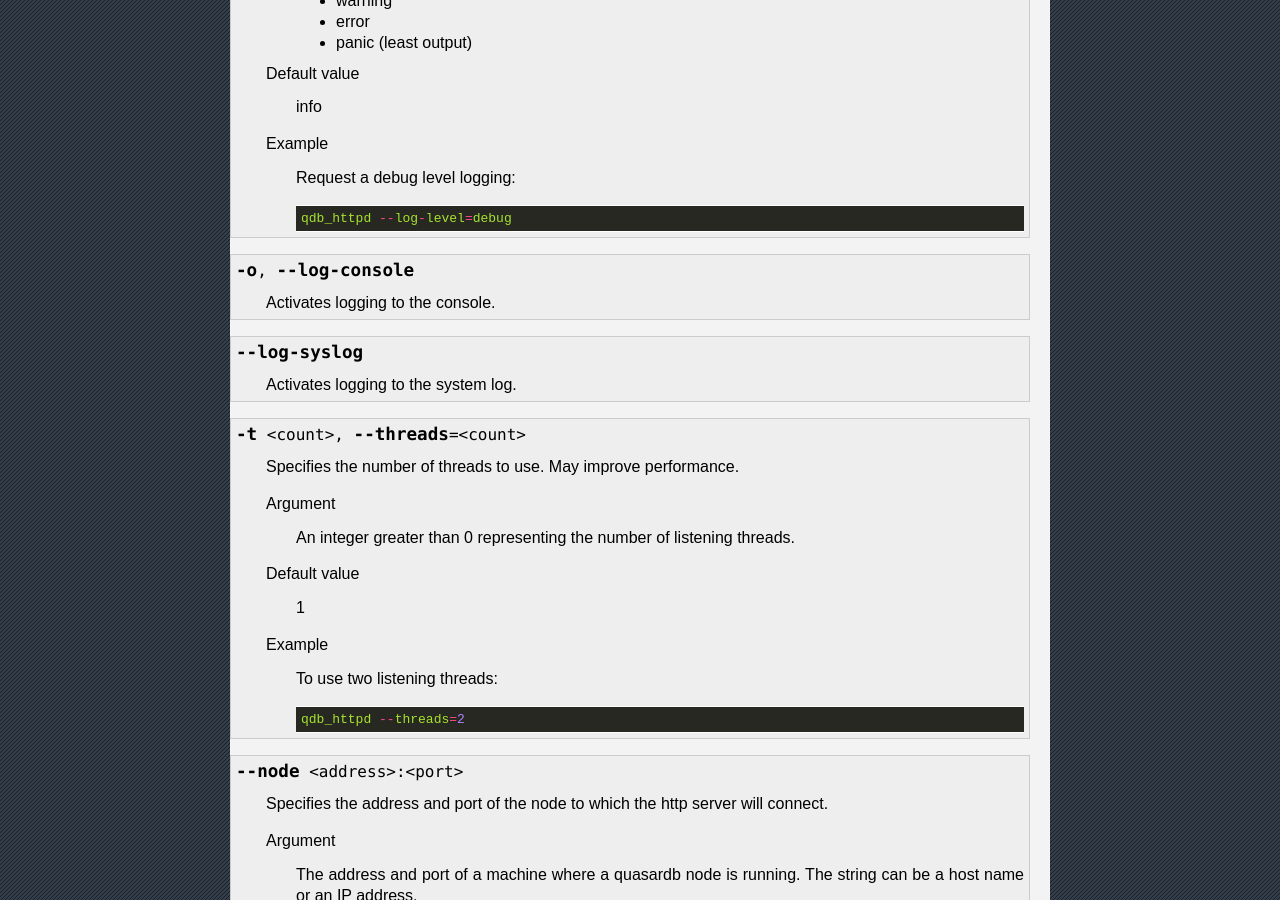
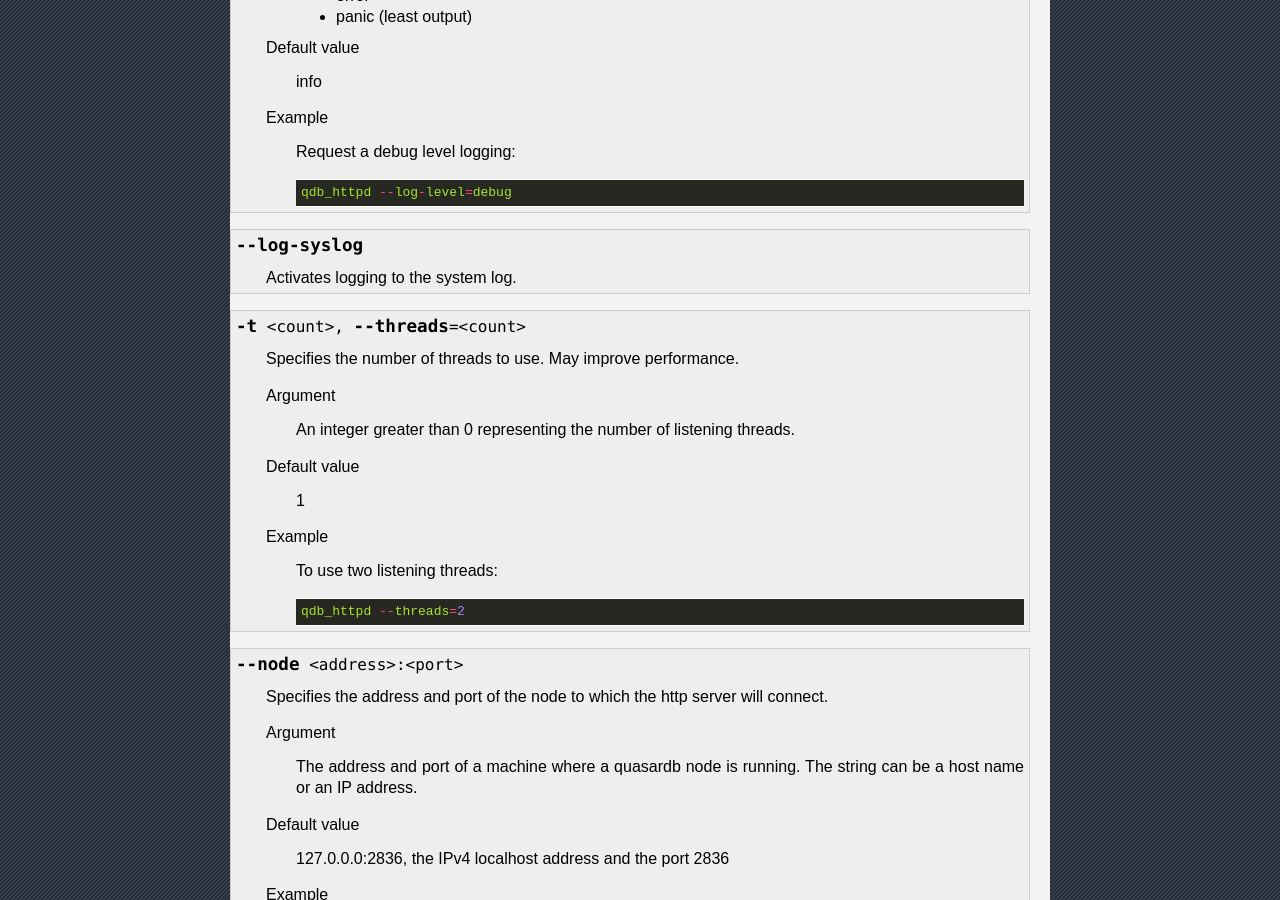
Before and after one commit to iltommi/qdb-documentation, a Sphinx documentation site: the page built from source/reference/qdb_httpd.rst, in a window 1280 px wide and 900 px high, scrolled down 8901 px. Built offline with Sphinx 7.4.7, drawn with Linux system fonts in a browser that asks for light colours; pages that are not in the unit, such as notebooks, are missing from menus; some of the changed text lies outside the part shown.

Commit message:
Remove -o and --log-to-console options from qdbd and qdb_httpd.

```diff
--- a/source/administration/operations.rst
+++ b/source/administration/operations.rst
@@ -28,7 +28,7 @@ On UNIX, a node can be gracefully stopped in sending the QUIT signal to the daem
 Log and Dump Files
 ------------------
 
-Log files are created only when a quasardb daemon has been run with the -o (log to console), -l (log to file), or --log-syslog (log to syslog) arguments. If logging is enabled, it is performed asynchronously based on the --log-flush-interval argument, which defaults to 3 seconds.
+Log files are created only when qdbd is run in non-daemonized mode, or is daemonized with the -l (log to file) or --log-syslog (log to syslog) arguments. If logging is enabled, it is performed asynchronously based on the --log-flush-interval argument, which defaults to 3 seconds.
 
 In a production environment, it is recommended to log to a file at least with an "information" log level. For more detailed information on quasardb logging options, see :doc:`../reference/qdbd`.
 
--- a/source/reference/qdb_httpd.rst
+++ b/source/reference/qdb_httpd.rst
@@ -36,7 +36,6 @@ Quick Reference
  :option:`--log-flush-interval`        change log flush             3
  :option:`-l`, `--log-file`            log on given file
  :option:`--log-level`                 change log level             info
- :option:`-o`, `--log-console`         log on console
  :option:`--log-syslog`                log on syslog
  :option:`-t`, `--threads`             number of threads to use     1
  :option:`--node`                      address:port of server       127.0.0.1:2836
@@ -366,11 +365,6 @@ Parameters can be supplied in any order and are prefixed with ``--``. The argume
         Request a debug level logging: ::
 
             qdb_httpd --log-level=debug
-
-
-.. option:: -o, --log-console
-
-    Activates logging to the console.
 
 
 .. option:: --log-syslog
--- a/source/reference/qdbd.rst
+++ b/source/reference/qdbd.rst
@@ -40,7 +40,6 @@ Quick Reference
  :option:`--limiter-max-entries-count` max entries in cache         1000000                 Yes
  :option:`--limiter-max-bytes`         max bytes in cache           Automatic               Yes
  :option:`--max-depot-size`            max db size on node          0 (disabled)            Yes       >=1.1.3
- :option:`-o`                          log on console                                       No
  :option:`-l`                          log on given file                                    No
  :option:`--log-dump`                  dump file location           qdb_error_dump.txt      No
  :option:`--log-syslog`                log on syslog                                        No
@@ -92,9 +91,7 @@ depending on the actual hardware configuration of your server.
 Logging
 -------
 
-By default, all logging is disabled.
-
-The daemon can log to the console (:option:`-o`), to a file (:option:`-l`) or to the syslog (:option:`--log-syslog`) on Unix.
+By default, a non-daemonized qdbd will log to the console. If daemonized, logging is disabled unless configured to log to a file (:option:`-l`) or to the syslog (:option:`--log-syslog`) on Unix.
 
 There are six different log levels: `detailed`, `debug`, `info`, `warning`, `error` and `panic`. You can change the log level (:option:`--log-level`), it defaults to `info`.
 
@@ -388,10 +385,6 @@ Instance specific
         Dump to /var/log/qdb_error_dump.log::
 
             qdb --log-dump=/var/log/qdb_error_dump.log
-
-.. option:: -o, --log-console
-
-    Activates logging on the console.
 
 .. option:: -l <path>, --log-file=<path>
 
```
